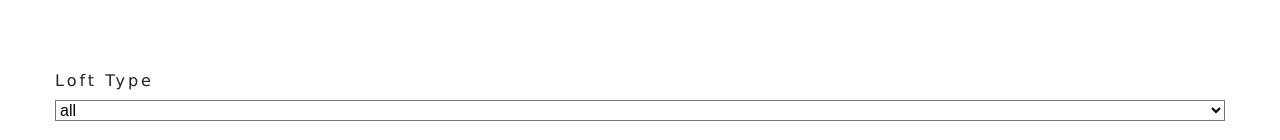
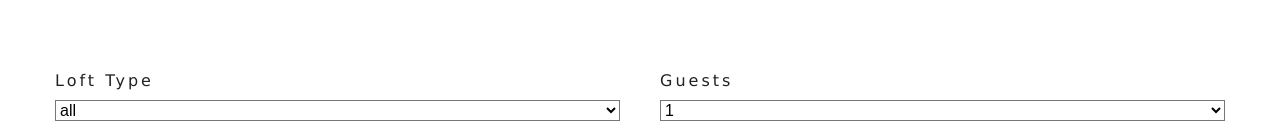
Before and after one commit to a-hash98/rentaloft, a React (Create React App) app: page /lofts in a window 1280 px wide. Shown: the part 660-800 px from the top of the page. Built offline with nearby package versions, Linux system fonts and the light colour scheme.

Commit message:
capacity filter done

```diff
--- a/src/Context.js
+++ b/src/Context.js
@@ -56,11 +56,31 @@
     }
 
     handleChange = event => {
-        const type = event.target.type
+        const target = event.target
+        const value = event.type === 'checkbox' ? target.checked : target.value
         const name = event.target.name
-        const value = event.target.value
+        this.setState({
+            [name]: value
+        }, this.filterLofts)
 
     }
+
+    filterLofts = () => {
+        let{
+            lofts, type, capacity, price, minSize, maxSize, breakfast, pets } = this.state
+        //capacity from string to integer
+        capacity = parseInt(capacity)
+        let tempLofts = [...lofts]
+        tempLofts = type !== 'all' ? tempLofts.filter(loft => loft.type === type) : lofts
+        //filter by capacity (again)
+        tempLofts = capacity !== 1 ? tempLofts.filter(loft => loft.capacity >= capacity) : tempLofts
+
+
+        this.setState({
+            sortedLofts: tempLofts
+        })
+    }
+
 
     render() {
         return (
--- a/src/components/LoftsFilter.js
+++ b/src/components/LoftsFilter.js
@@ -13,24 +13,38 @@
         handleChange, type, capacity, price, minPrice, maxPrice, minSize, maxSize, breakfast, pets } = context
 
 
-    let options = getUniqueOptions(lofts, "type")
-    options = ["all", ...options]
-    options = options.map((item, index) => {
+    let types = getUniqueOptions(lofts, "type")
+    types = ["all", ...types]
+    types = types.map((item, index) => {
           return <option value={item} key={index}>{item}</option>
     })
+    let guests = getUniqueOptions(lofts, "capacity")
+    guests = guests.map((item, index) => {
+        return <option value={item} key={index}>{item}</option>
+  })
 
     return (
+        //TYPE FILTER
         <section className="filter-container">
            <Title title='search lofts' />
         <form className="filter-form">
                <div className="form-group">
                    <label htmlFor="type">loft type</label>
                    <select name="type" id="" value={type} className="form-control" onChange={handleChange}>
-                    {options}
+                    {types}
+                   </select>
+                </div>
+                <div className="form-group">
+                   <label htmlFor="capacity">guests</label>
+                   <select name="capacity" id="" value={capacity} className="form-control" onChange={handleChange}>
+                    {guests}
                    </select>
                 </div>
            </form>
         </section>
+
+        //GUEST FILTER
+
     )
 
 }
```
